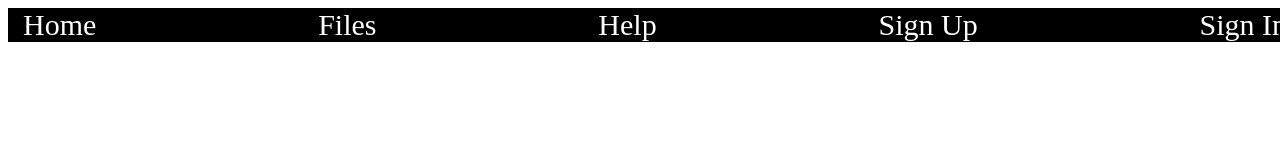
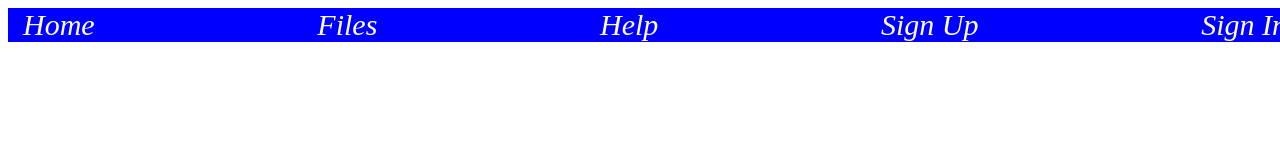
Before and after one commit to ashwani10141141/navbar-html, a plain HTML site: page index.html in a window 1280 px wide. Shown: the top 160 px of the page. Drawn offline with Linux system fonts and the light colour scheme.

Commit message:
changes in navbar.css

```diff
--- a/navbar.css
+++ b/navbar.css
@@ -1,5 +1,5 @@
 div{
-    background-color: black;
+    background-color: blue;
     width: 100%;
     display: flex;
     justify-content: space-between;
@@ -9,5 +9,5 @@ a{
     text-decoration: none;
     color: white;
     font-size: 30px;
-
+    font-style: italic;
 }
```
